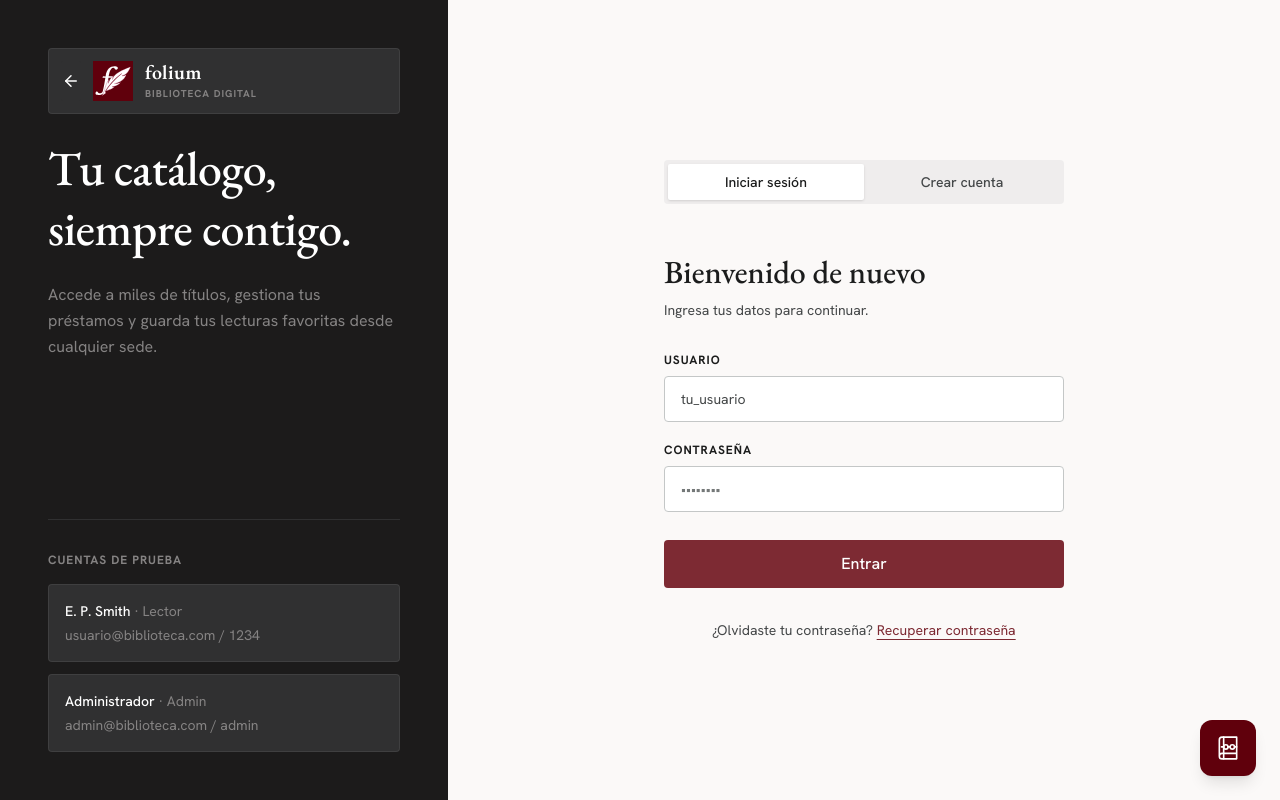
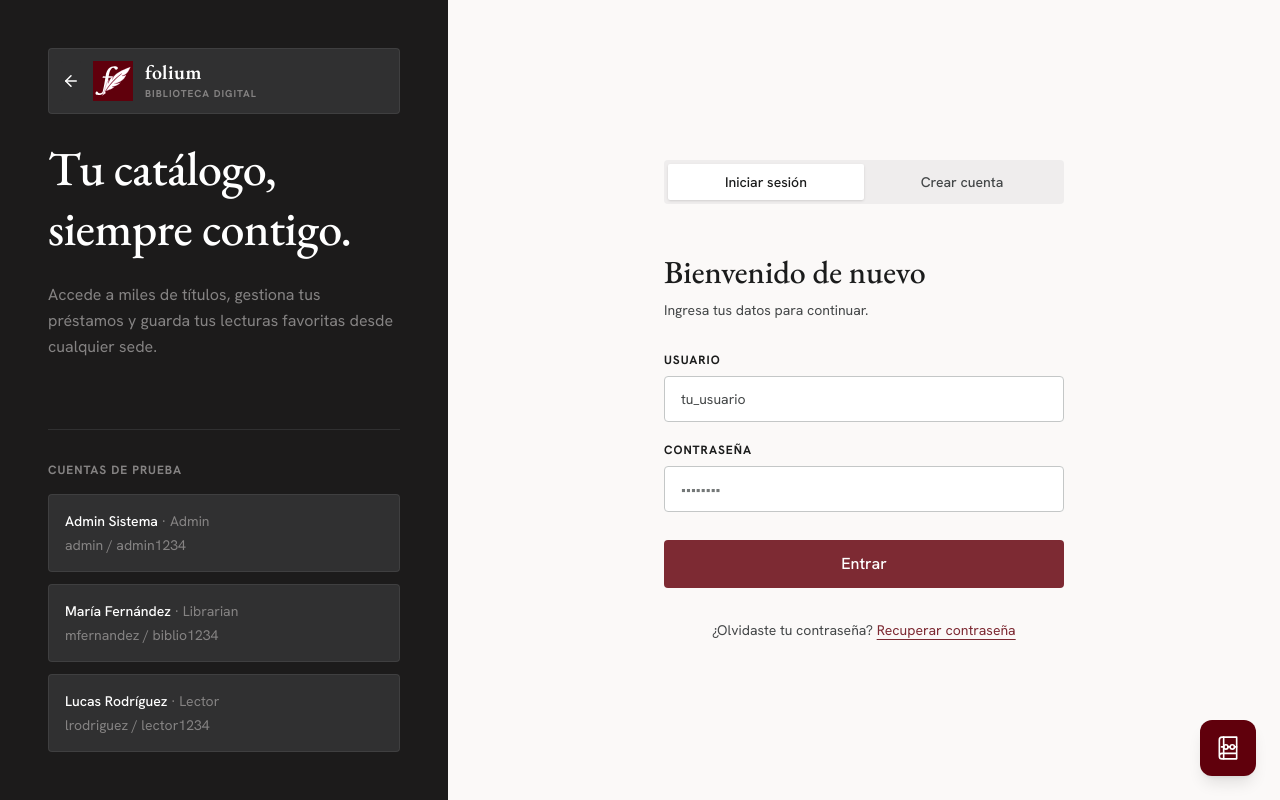
Before and after one commit to Facundo177/folium-web-app, a React (Vite) app: page /login in a window 1280 px wide. Built offline with nearby package versions, Linux system fonts and the light colour scheme; no server answers; some icons are missing.

Commit message:
feat: Implementar botones de usuarios prueba para desarrollo
Modo de uso:
- tocar la tarjeta ingresa los datos al form de login
- enviar form

```diff
--- a/src/components/Layouts/AuthLayout.jsx
+++ b/src/components/Layouts/AuthLayout.jsx
@@ -1,17 +1,28 @@
 import { Outlet, useLocation, useNavigate } from 'react-router-dom';
+import { useState } from 'react';
 import AuthSidebar from '../Login&RegisterComponents/AuthSidebar';
 
 export default function AuthLayout() {
   const location = useLocation();
   const navigate = useNavigate();
+  const [username, setUsername] = useState('');
+  const [password, setPassword] = useState('');
 
   const handleLandingButtonClick = () => navigate("/");
+  const handleDemoAccountSelect = ({ username: selectedUsername, password: selectedPassword }) => {
+    setUsername(selectedUsername);
+    setPassword(selectedPassword);
+    if (location.pathname === '/register') navigate('/login');
+  };
 
   return (
     <div className="flex flex-col md:flex-row min-h-screen font-sans bg-background">
       {/* Panel lateral izquierdo (Ocupa aproximadamente 1/3 del ancho en desktop) */}
       <div className="w-full md:w-100 lg:w-md shrink-0">
-        <AuthSidebar handleLandingButtonClick={handleLandingButtonClick}/>
+        <AuthSidebar
+          handleLandingButtonClick={handleLandingButtonClick}
+          onDemoAccountSelect={handleDemoAccountSelect}
+        />
       </div>
 
       {/* Área del Formulario Dinámica */}
@@ -19,7 +30,7 @@ export default function AuthLayout() {
 
         {/* The 'key' forces the fade-in animation to replay when the URL changes */}
         <div key={location.pathname} className="animate-fade-in w-full flex justify-center">
-          <Outlet />
+          <Outlet context={{ username, password, setUsername, setPassword }} />
         </div>
 
       </div>
--- a/src/components/Login&RegisterComponents/AuthSidebar.jsx
+++ b/src/components/Login&RegisterComponents/AuthSidebar.jsx
@@ -1,7 +1,13 @@
 import FoliumSmallLogo from "../BasicUIComponents/FoliumSmallLogo";
 import ArrowLeftIcon from "../BasicUIComponents/ArrowLeftIcon";
 
-export default function AuthSidebar({ handleLandingButtonClick }) {
+const demoAccounts = [
+  { name: "Admin Sistema", role: "Admin", username: "admin", password: "admin1234" },
+  { name: "María Fernández", role: "Librarian", username: "mfernandez", password: "biblio1234" },
+  { name: "Lucas Rodríguez", role: "Lector", username: "lrodriguez", password: "lector1234" },
+];
+
+export default function AuthSidebar({ handleLandingButtonClick, onDemoAccountSelect }) {
   return (
     <div className="flex flex-col justify-between h-full bg-primary-container text-on-primary p-12">
       {/* Header / Logo */}
@@ -45,31 +51,24 @@ export default function AuthSidebar({ handleLandingButtonClick }) {
         </h3>
 
         <div className="flex flex-col gap-3">
-          {/* Tarjeta Lector */}
-          <div className="bg-inverse-surface p-4 rounded-lg border border-outline-variant/10 cursor-pointer hover:bg-outline/20 transition-colors">
+          {demoAccounts.map((account) => (
+            <button
+              key={account.username}
+              type="button"
+              onClick={() => onDemoAccountSelect(account)}
+              className="w-full text-left bg-inverse-surface p-4 rounded-lg border border-outline-variant/10 cursor-pointer hover:bg-outline/20 transition-colors focus-visible:outline focus-visible:outline-2 focus-visible:outline-offset-2 focus-visible:outline-on-primary"
+            >
               <p className="text-body-md text-on-primary font-medium">
-              E. P. Smith{" "}
+                {account.name}{" "}
                 <span className="text-on-primary-container font-normal">
-                · Lector
+                  · {account.role}
                 </span>
               </p>
               <p className="text-body-md text-on-primary-container mt-1">
-              usuario@biblioteca.com / 1234
+                {account.username} / {account.password}
               </p>
-          </div>
-
-          {/* Tarjeta Admin */}
-          <div className="bg-inverse-surface p-4 rounded-lg border border-outline-variant/10 cursor-pointer hover:bg-outline/20 transition-colors">
-            <p className="text-body-md text-on-primary font-medium">
-              Administrador{" "}
-              <span className="text-on-primary-container font-normal">
-                · Admin
-              </span>
-            </p>
-            <p className="text-body-md text-on-primary-container mt-1">
-              admin@biblioteca.com / admin
-            </p>
-          </div>
+            </button>
+          ))}
         </div>
       </div>
     </div>
--- a/src/components/Login&RegisterComponents/LoginForm.jsx
+++ b/src/components/Login&RegisterComponents/LoginForm.jsx
@@ -1,15 +1,14 @@
 import { useState } from "react";
-import { Link, useNavigate } from "react-router-dom";
+import { Link, useNavigate, useOutletContext } from "react-router-dom";
 import PasswordEye from "../BasicUIComponents/PasswordEye";
 import { useAuth } from "../../auth/AuthProvider";
 
 export default function LoginForm() {
   const [showPassword, setShowPassword] = useState(false);
-  const [username, setUsername] = useState("");
-  const [password, setPassword] = useState("");
   const [error, setError] = useState("");
   const [isLoading, setIsLoading] = useState(false);
 
+  const { username, password, setUsername, setPassword } = useOutletContext();
   const { login } = useAuth();
   const navigate = useNavigate();
 
```
Lines whose indentation alone changed are shown as unchanged.
